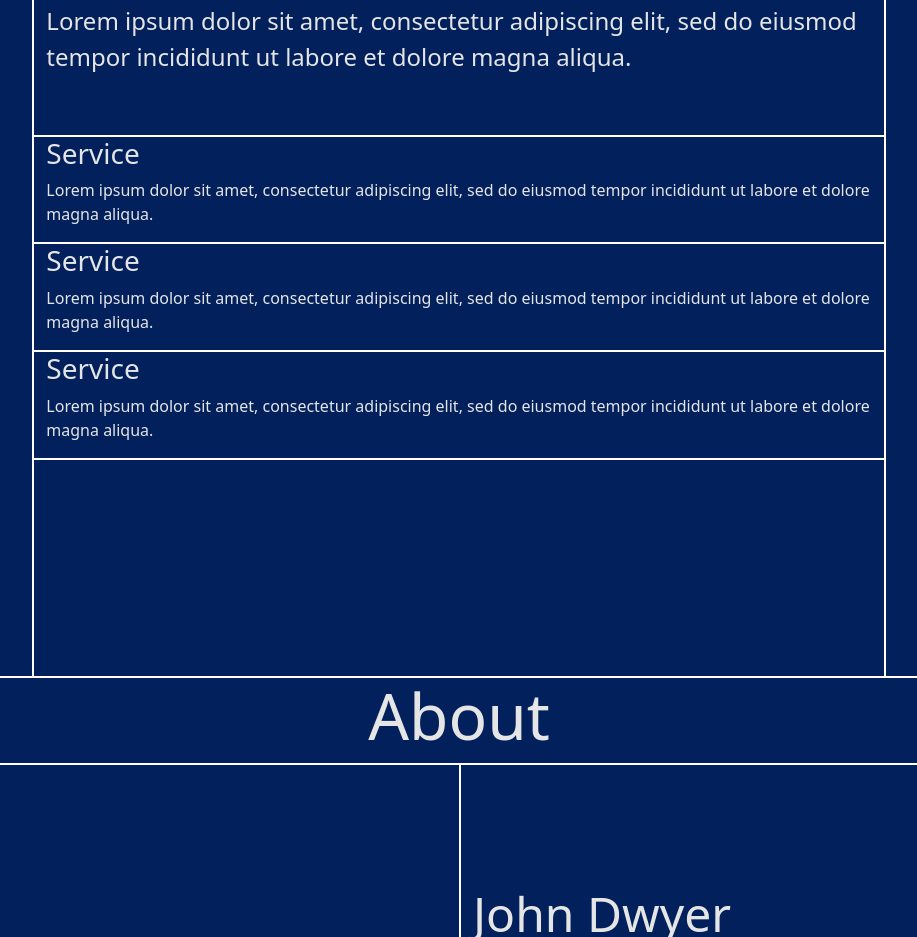
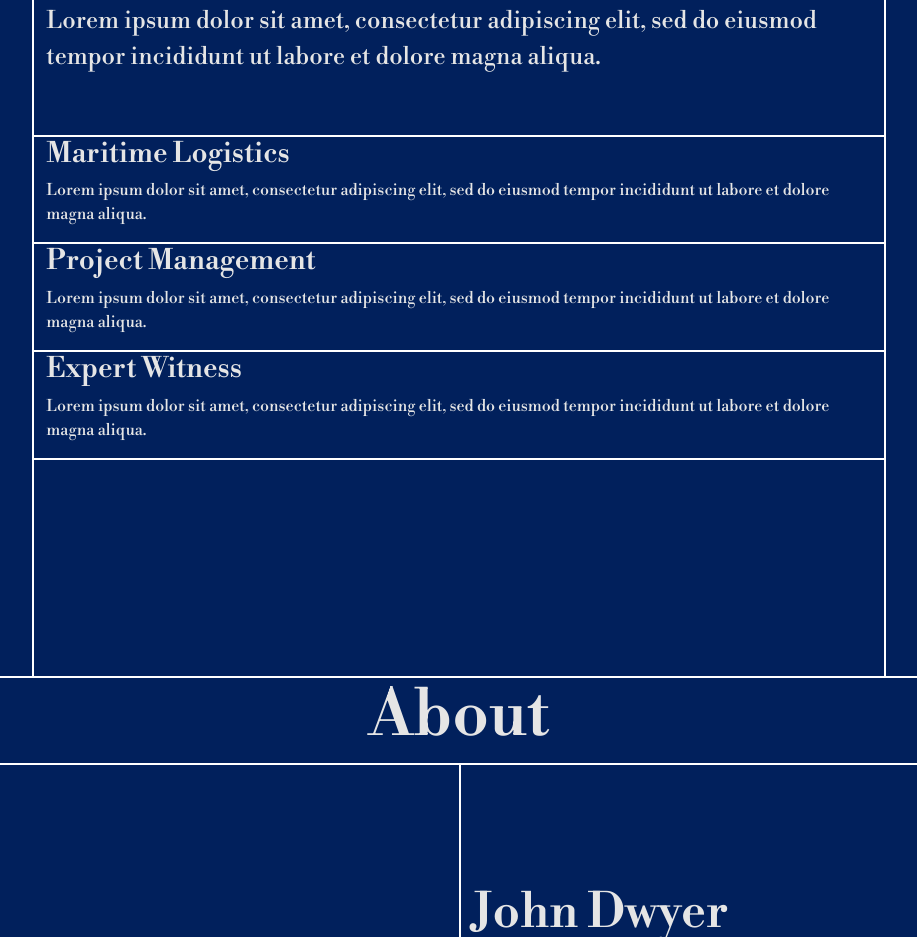
Before and after one commit to MattGDwyer/salish_sea, a website: page index.html in a window 1280 px wide. Shown: the part 1117-2054 px from the top of the page, without its empty margins (181-1098 px from the left). Drawn offline with nearby package versions, Linux system fonts and the light colour scheme; a web font is replaced by a local one.

Commit message:
done for the day

```diff
--- a/index.html
+++ b/index.html
@@ -145,15 +145,15 @@
             <h2 class="services-title">Services</h2>
             <p class="services-paragraph">Lorem ipsum dolor sit amet, consectetur adipiscing elit, sed do eiusmod tempor incididunt ut labore et dolore magna aliqua.</p>
             <div class="row service-one">
-              <h3 class="service-title">Service</h3>
+              <h3 class="service-title">Maritime Logistics</h3>
               <p class="service-paragraph">Lorem ipsum dolor sit amet, consectetur adipiscing elit, sed do eiusmod tempor incididunt ut labore et dolore magna aliqua.</p>
             </div>
             <div class="row service-two">
-              <h3 class="service-title">Service</h3>
+              <h3 class="service-title">Project Management</h3>
               <p class="service-paragraph">Lorem ipsum dolor sit amet, consectetur adipiscing elit, sed do eiusmod tempor incididunt ut labore et dolore magna aliqua.</p>
             </div>
             <div class="row service-three">
-              <h3 class="service-title">Service</h3>
+              <h3 class="service-title">Expert Witness</h3>
               <p class="service-paragraph">Lorem ipsum dolor sit amet, consectetur adipiscing elit, sed do eiusmod tempor incididunt ut labore et dolore magna aliqua.</p>
             </div>
           </div>
--- a/styles/main.css
+++ b/styles/main.css
@@ -3,6 +3,7 @@
 html body {
   background-color: #01205c;
   font-size: 1rem;
+  font-family: 'Libre Bodoni', serif;
   }
 
   ::-moz-selection { /* Code for Firefox */
```
